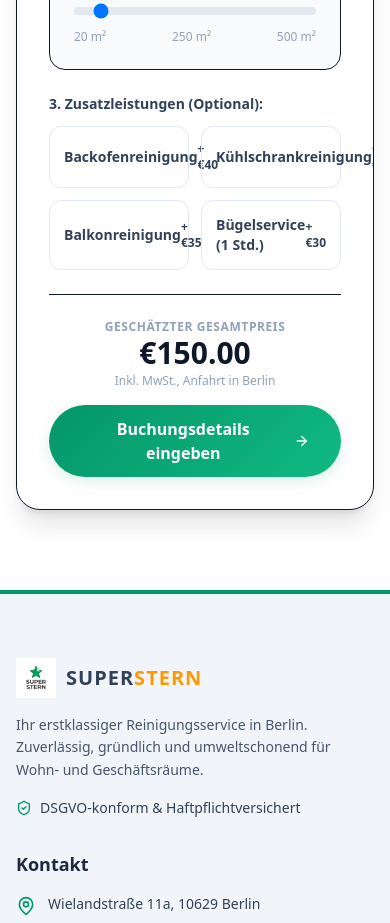
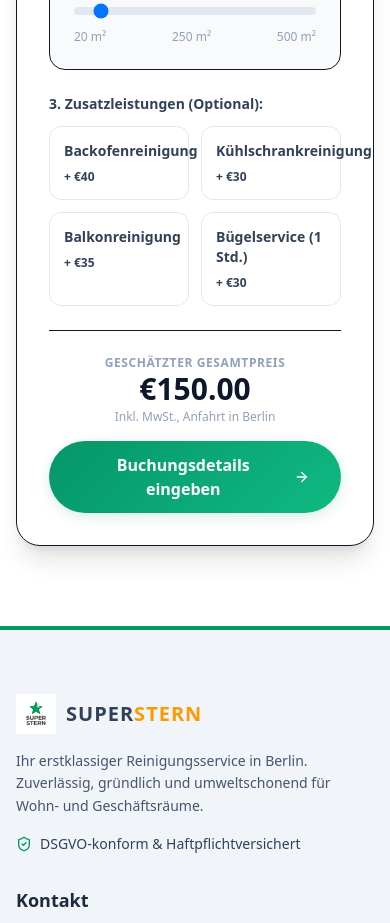
Before and after one commit to MaksymDoroshenkoDCI/SuperStern.de, a Next.js app in the folder frontend/: page /preise in a window 390 px wide. Shown: the part 3000-3923 px from the top of the page. Built offline with nearby package versions, Linux system fonts and the light colour scheme.

Commit message:
Правильне відображиння ціни та зміна іконки на зелений колір

```diff
--- a/frontend/src/app/page.tsx
+++ b/frontend/src/app/page.tsx
@@ -29,7 +29,7 @@ export default function Home() {
       desc: "Unser Team besteht aus festangestellten, gründlich geschulten und zuverlässigen Reinigungskräften.",
     },
     {
-      icon: <Clock className="h-6 w-6 text-amber-500" />,
+      icon: <Clock className="h-6 w-6 text-emerald-600" />,
       bg: "bg-amber-100/75",
       title: "Flexible Termine",
       desc: "Egal ob wöchentlich, zweiwöchentlich oder einmalig. Wir richten uns ganz nach Ihrem Terminplan.",
--- a/frontend/src/components/BookingCalculator.tsx
+++ b/frontend/src/components/BookingCalculator.tsx
@@ -260,14 +260,14 @@ export default function BookingCalculator() {
                       key={addon.id}
                       type="button"
                       onClick={() => handleAddonToggle(addon.id)}
-                      className={`p-3.5 rounded-xl border text-left flex justify-between items-center transition-all ${
+                      className={`p-3.5 rounded-xl border text-left flex flex-col sm:flex-row sm:justify-between sm:items-center gap-2 transition-all ${
                         isSelected
                           ? "border-emerald-500 bg-emerald-50/40 text-emerald-700"
                           : "border-slate-200 text-slate-700 hover:bg-slate-50"
                       }`}
                     >
                       <span className="text-sm font-semibold">{addon.name}</span>
-                      <span className="text-xs font-bold text-emerald-650">
+                      <span className="text-xs font-bold text-emerald-650 whitespace-nowrap">
                         + €{addon.price}
                       </span>
                     </button>
```
Also changed, not shown: 1 other file (tests, documents, lock files or other folders).
